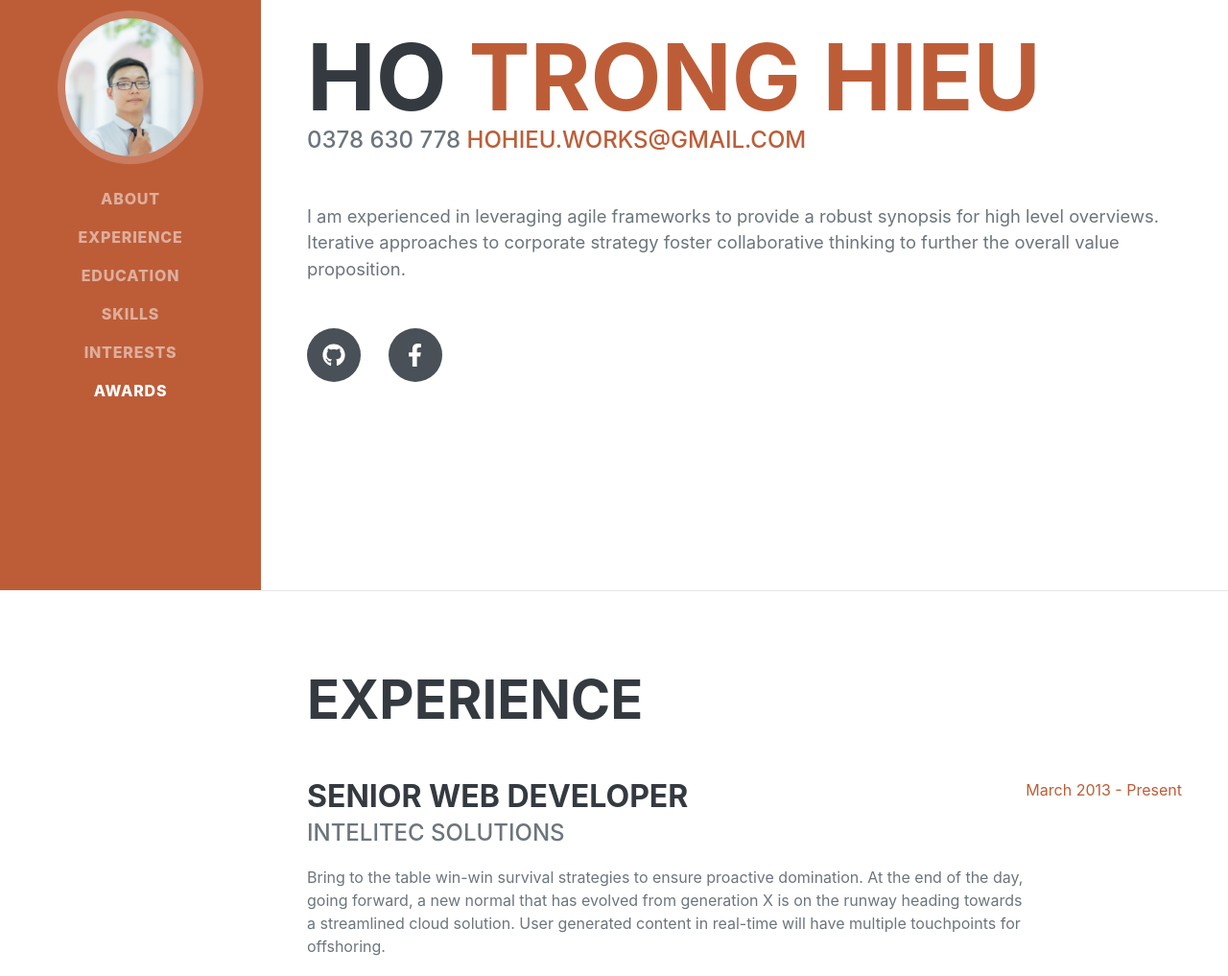
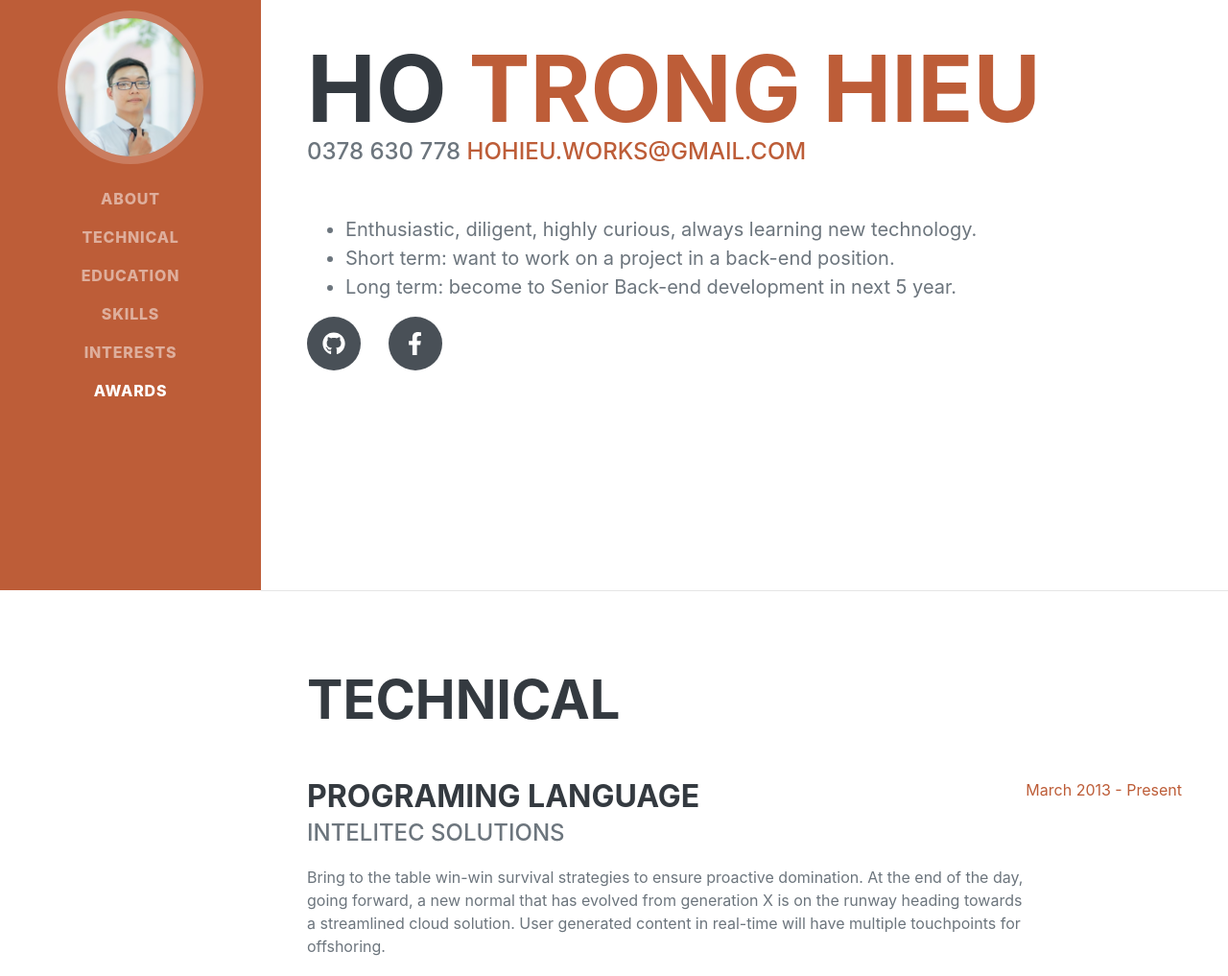
Before and after one commit to h0-hi3u/cv_hohieu, a plain HTML site: page index.html in a window 1280 px wide. Shown: the part 185-1202 px from the top of the page at 96% size. Drawn offline with nearby package versions, Linux system fonts and the light colour scheme; a web font is replaced by a local one.

Commit message:
udate ver2

```diff
--- a/index.html
+++ b/index.html
@@ -5,7 +5,7 @@
         <meta name="viewport" content="width=device-width, initial-scale=1, shrink-to-fit=no" />
         <meta name="description" content="" />
         <meta name="author" content="" />
-        <title>Resume - Start Bootstrap Theme</title>
+        <title>Ho Hieu</title>
         <link rel="icon" type="image/x-icon" href="assets/img/favicon.ico" />
         <!-- Font Awesome icons (free version)-->
         <script src="https://use.fontawesome.com/releases/v5.13.0/js/all.js" crossorigin="anonymous"></script>
@@ -26,7 +26,7 @@
             <div class="collapse navbar-collapse" id="navbarSupportedContent">
                 <ul class="navbar-nav">
                     <li class="nav-item"><a class="nav-link js-scroll-trigger" href="#about">About</a></li>
-                    <li class="nav-item"><a class="nav-link js-scroll-trigger" href="#experience">Experience</a></li>
+                    <li class="nav-item"><a class="nav-link js-scroll-trigger" href="#experience">Technical</a></li>
                     <li class="nav-item"><a class="nav-link js-scroll-trigger" href="#education">Education</a></li>
                     <li class="nav-item"><a class="nav-link js-scroll-trigger" href="#skills">Skills</a></li>
                     <li class="nav-item"><a class="nav-link js-scroll-trigger" href="#interests">Interests</a></li>
@@ -47,10 +47,16 @@
                         0378 630 778
                         <a href="mailto:hohieu.works@gmail.com">hohieu.works@gmail.com</a>
                     </div>
-                    <p class="lead mb-5">I am experienced in leveraging agile frameworks to provide a robust synopsis for high level overviews. Iterative approaches to corporate strategy foster collaborative thinking to further the overall value proposition.</p>
+                    <p class="lead mb-5">
+                        <ul style="font-size: 20px;">
+                            <li>Enthusiastic, diligent, highly curious, always learning new technology.</li>
+                            <li>Short term: want to work on a project in a back-end position.</li>
+                            <li>Long term: become to Senior Back-end development in next 5 year.</li>
+                        </ul>
+                        </p>
                     <div class="social-icons">
                         <a class="social-icon" href="https://github.com/h0-hi3u"><i class="fab fa-github"></i></a>
-                        <a class="social-icon" href="#"><i class="fab fa-facebook-f"></i></a>
+                        <a class="social-icon" href="https://www.facebook.com/hieuenglishabc"><i class="fab fa-facebook-f"></i></a>
                     </div>
                 </div>
             </section>
@@ -58,10 +64,11 @@
             <!-- Experience-->
             <section class="resume-section" id="experience">
                 <div class="resume-section-content">
-                    <h2 class="mb-5">Experience</h2>
+                    <h2 class="mb-5">Technical</h2>
                     <div class="d-flex flex-column flex-md-row justify-content-between mb-5">
+
                         <div class="flex-grow-1">
-                            <h3 class="mb-0">Senior Web Developer</h3>
+                            <h3 class="mb-0">Programing language</h3>
                             <div class="subheading mb-3">Intelitec Solutions</div>
                             <p>Bring to the table win-win survival strategies to ensure proactive domination. At the end of the day, going forward, a new normal that has evolved from generation X is on the runway heading towards a streamlined cloud solution. User generated content in real-time will have multiple touchpoints for offshoring.</p>
                         </div>
```
